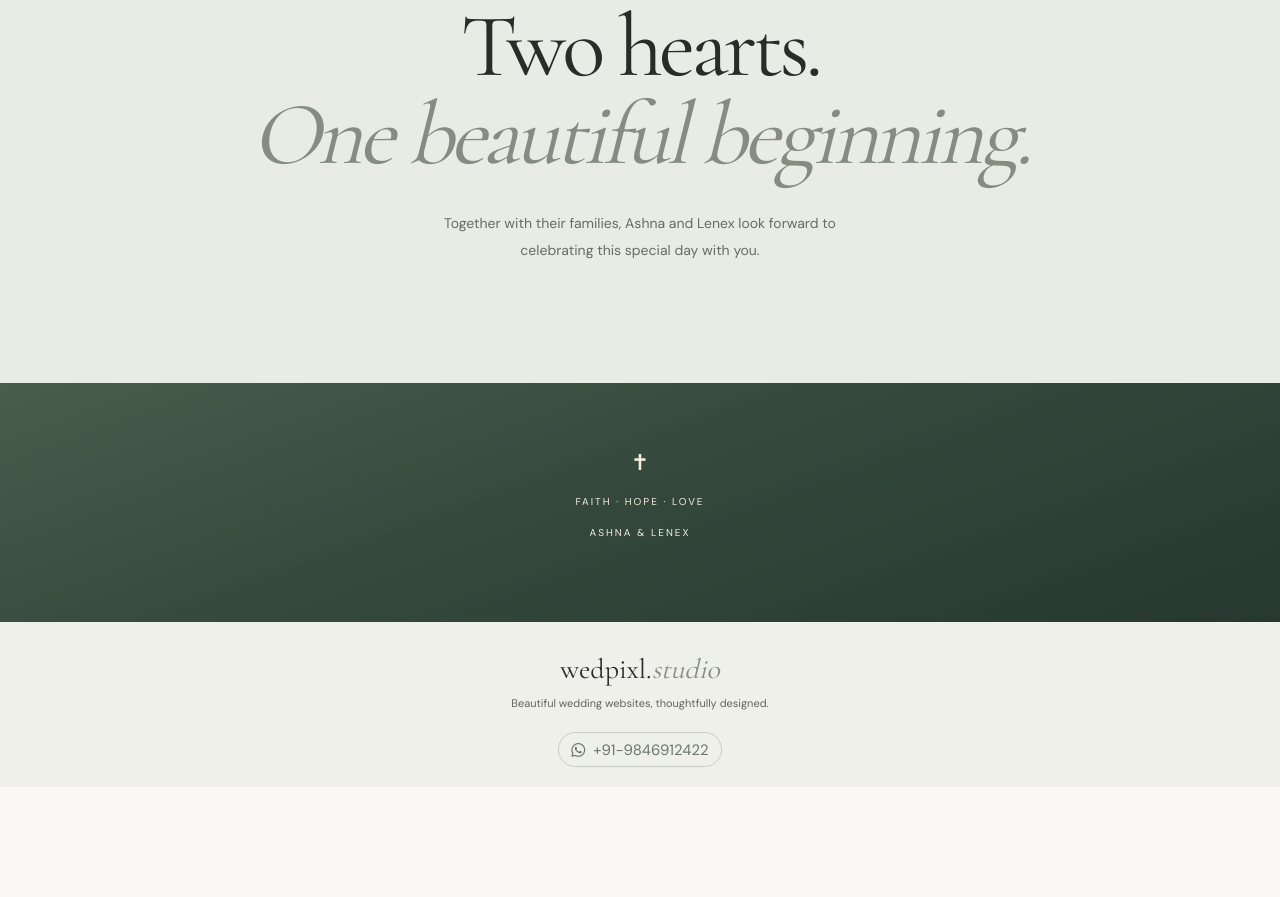
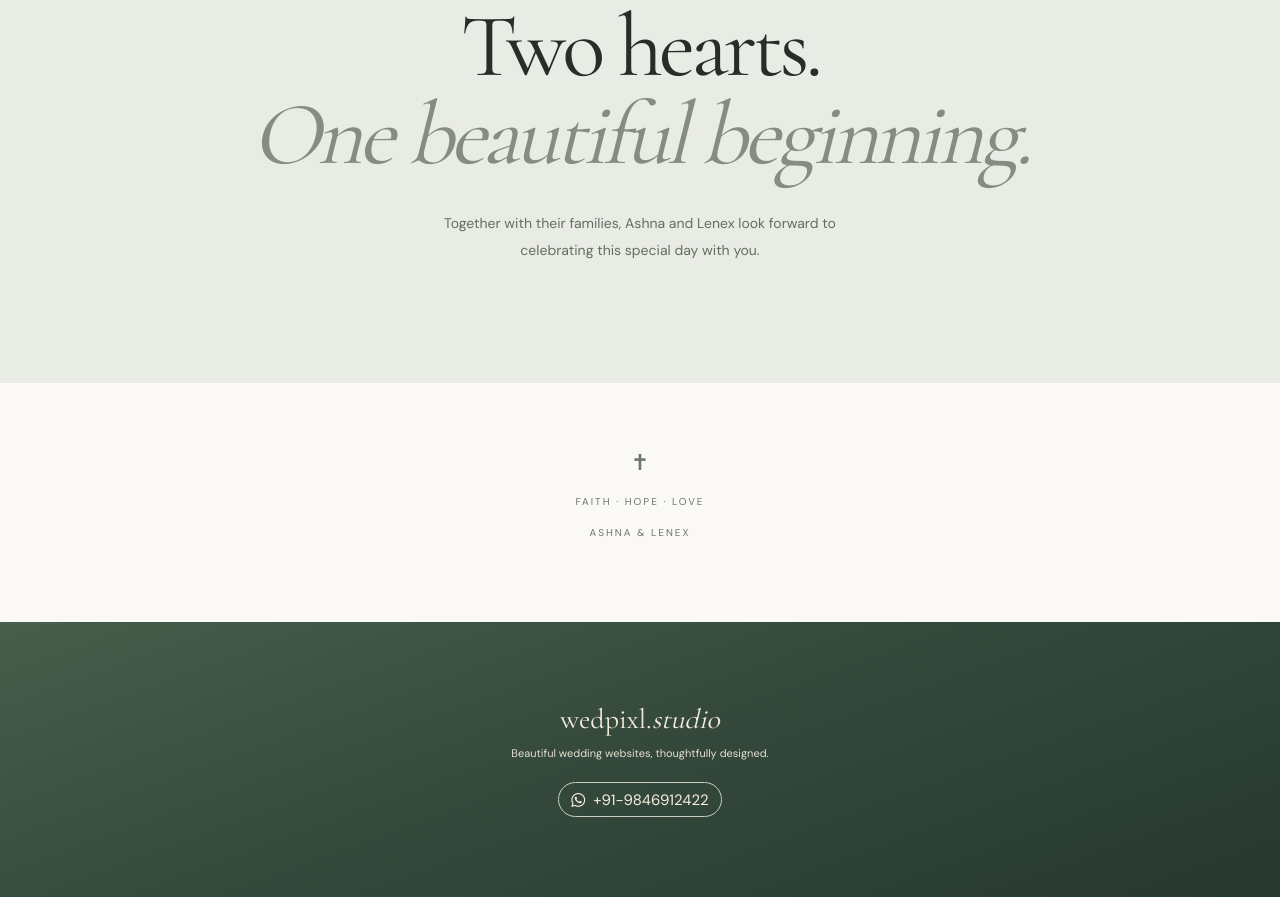
Before and after one commit to Zid00/ashna-lenex, a website: page index.html in a window 1280 px wide. Shown: the part 3657-4554 px from the top of the page. Before the commit the page ends 4444 px from the top, so only its background shows below. Drawn offline with nearby package versions, Linux system fonts and the light colour scheme.

Commit message:
Add forest green gradient to Wedpixl branding

```diff
--- a/style.css
+++ b/style.css
@@ -1332,9 +1332,9 @@ footer small {
 
 
 
-/* WEDPIXL BRANDING - FOREST GREEN GRADIENT */
+/* WEDPIXL STUDIO - GREEN GRADIENT */
 
-footer {
+.developer-contact {
   background: linear-gradient(
     160deg,
     #485D4B 0%,
@@ -1343,10 +1343,30 @@ footer {
   );
 
   color: #F5ECDD;
+  text-align: center;
+  padding: 80px 20px;
+  width: 100%;
 }
 
-footer a,
-footer p,
-footer span {
+/* WEDPIXL BRAND NAME */
+
+.developer-contact h2,
+.developer-contact h2 i {
   color: #F5ECDD;
 }
+
+/* DESCRIPTION */
+
+.developer-contact .developer-description {
+  color: #E5DFD0;
+}
+
+/* WHATSAPP CONTACT */
+
+.developer-contact .developer-whatsapp {
+  color: #F5ECDD;
+}
+
+.developer-contact .developer-whatsapp i {
+  color: #F5ECDD;
+}
```
